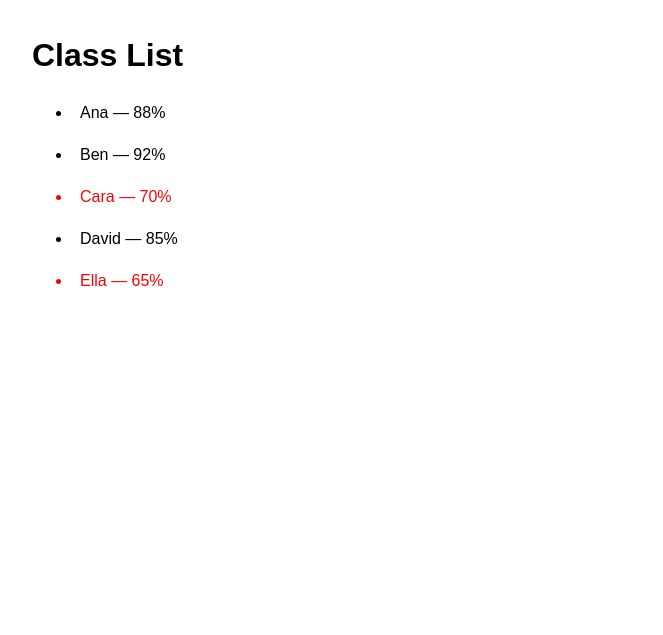
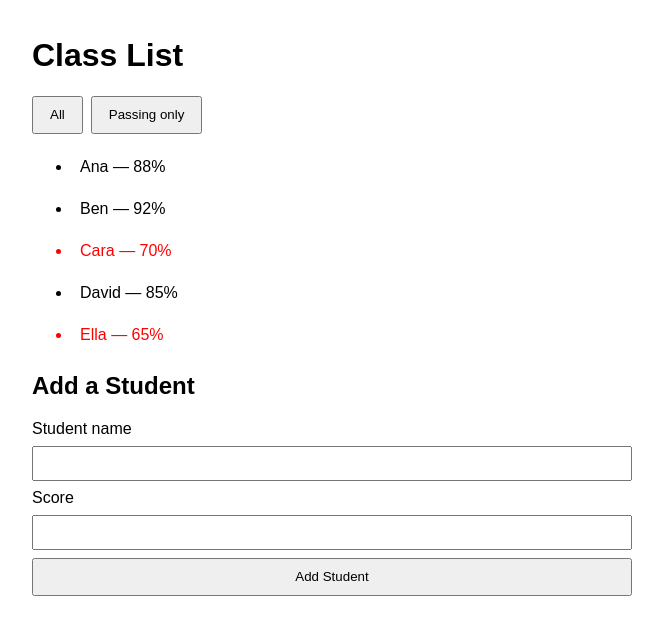
Before and after one commit to beerwar/techxp-activities, a PHP site: page / in a window 1280 px wide. Shown: the top 635 px of the page, without its empty margins (308-971 px from the left). Run offline with PHP 8.4, Linux system fonts and the light colour scheme.

Commit message:
Week 6 Lesson 1 - Task 2: Filter Buttons and a Working Form Core

```diff
--- a/week6/css/style.css
+++ b/week6/css/style.css
@@ -13,3 +13,28 @@ li {
 .failing {
     color: red;
 }
+
+.filters {
+    display: flex;
+    gap: 0.5rem;
+    margin-bottom: 1rem;
+}
+
+button {
+    padding: 0.6rem 1rem;
+    cursor: pointer;
+}
+
+form {
+    display: flex;
+    flex-direction: column;
+    gap: 0.5rem;
+}
+
+input {
+    padding: 0.5rem;
+}
+
+#message {
+    color: red;
+}
--- a/week6/index.html
+++ b/week6/index.html
@@ -10,6 +10,25 @@
 <body>
     <h1>Class List</h1>
 
+    <div class="filters">
+        <button id="showAll">All</button>
+        <button id="showPassing">Passing only</button>
+    </div>
+
     <ul id="list" aria-live="polite"></ul>
+
+    <h2>Add a Student</h2>
+
+    <form id="add-form">
+        <label for="name">Student name</label>
+        <input type="text" id="name" name="name">
+
+        <label for="score">Score</label>
+        <input type="number" id="score" name="score">
+
+        <button type="submit">Add Student</button>
+    </form>
+
+    <p id="message" aria-live="polite"></p>
 </body>
 </html>
--- a/week6/js/main.js
+++ b/week6/js/main.js
@@ -6,9 +6,11 @@ const students = [
     { name: "Ella", score: 65, section: "3-A" }
 ];
 
+const list = document.querySelector("#list");
+const form = document.querySelector("#add-form");
+const message = document.querySelector("#message");
+
 function render(rows) {
-    const list = document.querySelector("#list");
-
     list.textContent = "";
 
     rows.forEach(student => {
@@ -24,4 +26,36 @@ function render(rows) {
 }
 
 render(students);
-render(students);
+
+document.querySelector("#showAll").addEventListener("click", () => {
+    render(students);
+});
+
+document.querySelector("#showPassing").addEventListener("click", () => {
+    const passingStudents = students.filter(student => student.score >= 75);
+    render(passingStudents);
+});
+
+form.addEventListener("submit", (e) => {
+    e.preventDefault();
+
+    const name = form.name.value.trim();
+    const score = Number(form.score.value);
+
+    if (!name) {
+        message.textContent = "Name is required.";
+        return;
+    }
+
+    if (form.score.value.trim() === "" || Number.isNaN(score) || score < 0 || score > 100) {
+        message.textContent = "Enter a valid score between 0 and 100.";
+        return;
+    }
+
+    students.push({ name, score, section: "3-A" });
+
+    message.textContent = "Student added successfully.";
+
+    render(students);
+    form.reset();
+});
```
